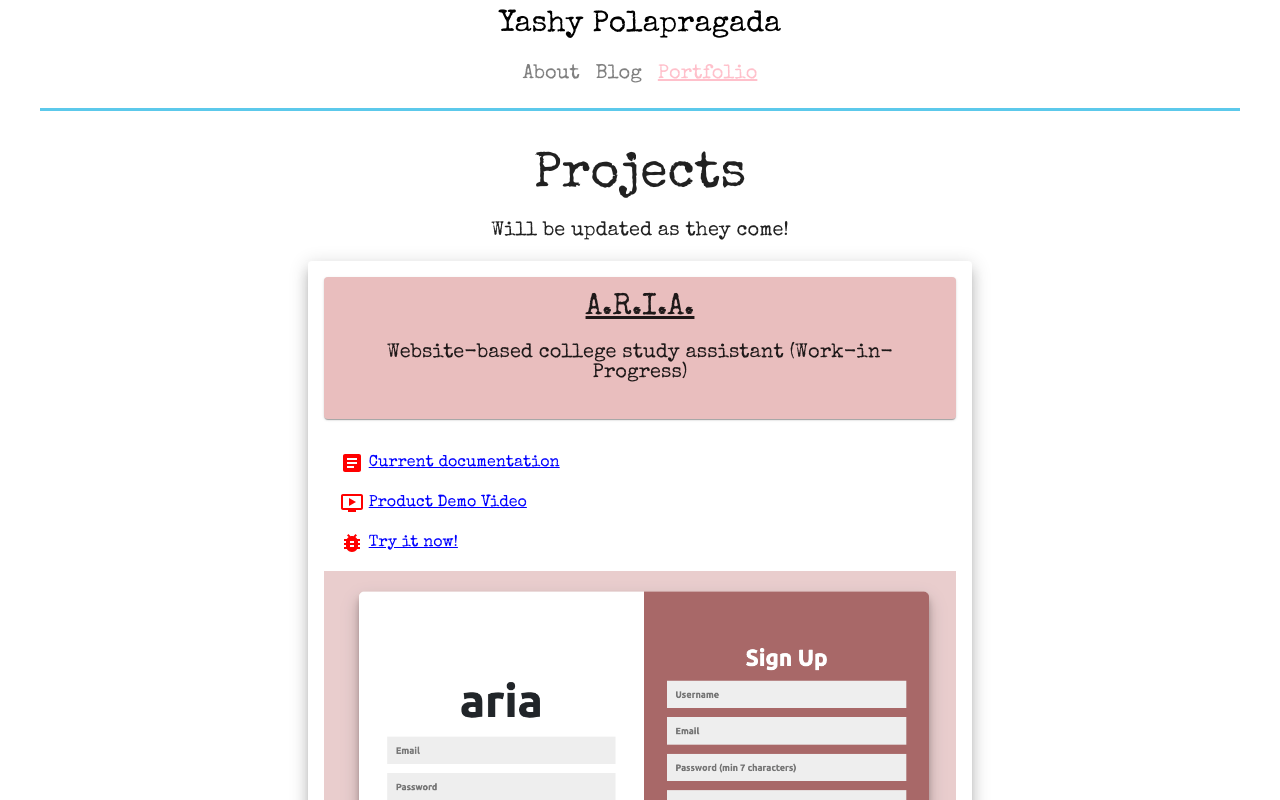
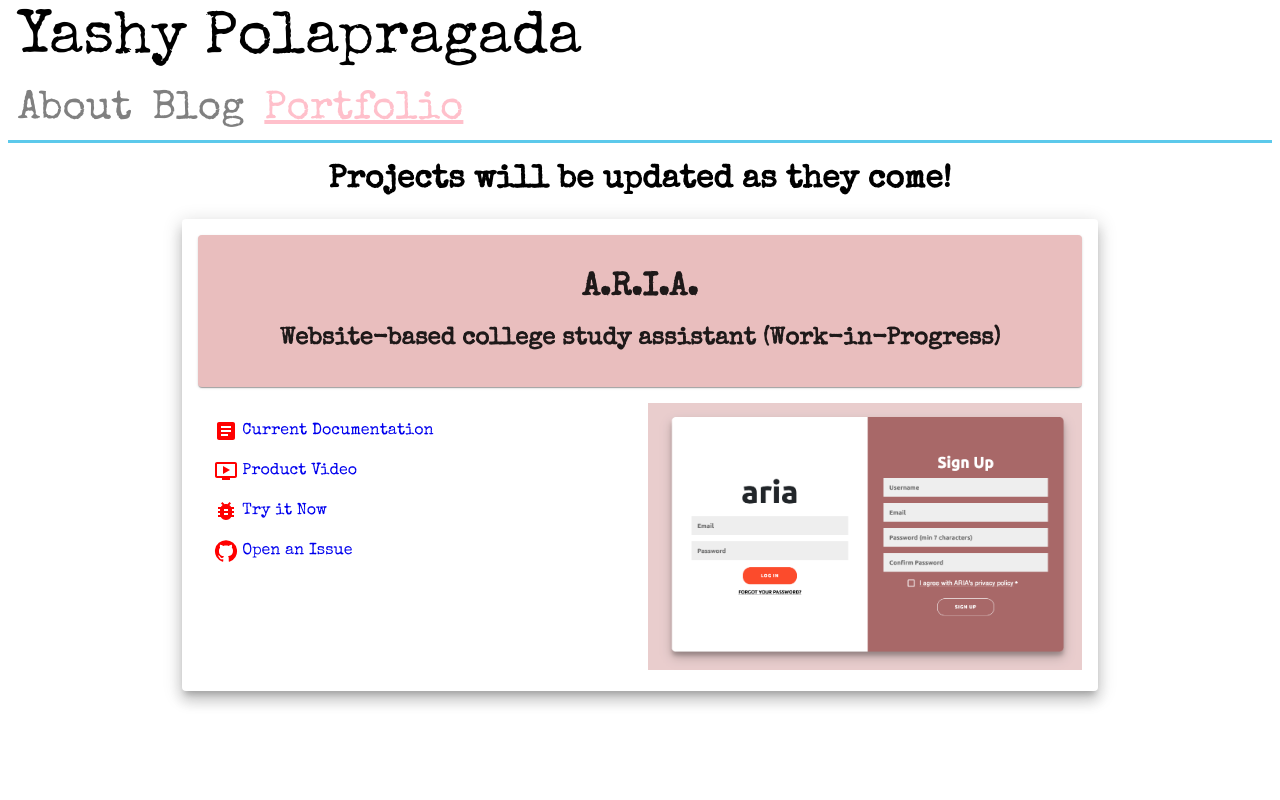
Before and after one commit to yashpola/yashpola, a React (Create React App) app in the folder yashy/: page /portfolio in a window 1280 px wide. Shown: the top 800 px of the page. Built offline with nearby package versions, Linux system fonts and the light colour scheme.

Commit message:
Website UI Cleanup

```diff
--- a/yashy/src/Components/BlogPage/DefaultBlogPage.jsx
+++ b/yashy/src/Components/BlogPage/DefaultBlogPage.jsx
@@ -34,61 +34,36 @@ export default function DefaultBlogPage() {
 
   return (
     <>
-      <Grid sx={{ margin: "auto" }} container spacing={2}>
-        <Grid item xs={12}>
       {defaultPage && (
         <Container
           sx={{
             backgroundColor: "#E9BEBE",
             padding: 4,
+            marginTop: 5,
           }}
         >
           <Card
+            className="blog-page-card"
             sx={{
-                  fontSize: 30,
               textAlign: "center",
               padding: 2,
               borderRadius: "16px",
             }}
             elevation={0}
           >
-                I document my brief thoughts here on the movies and tv shows I
-                watch and plan to watch (I assume you've watched them too!).
-                Click to view either{" "}
-                <button
-                  style={{
-                    backgroundColor: "transparent",
-                    border: "none",
-                    fontSize: 30,
-                    fontFamily: "inherit",
-                    cursor: "pointer",
-                    color: "blue",
-                    textDecoration: "underline",
-                  }}
-                  onClick={showMovieThoughts}
-                >
+            I document my brief thoughts here on the movies and tv shows I watch
+            and plan to watch (I assume you've watched them too!). Click to view
+            either
+            <button className="blog-page-links" onClick={showMovieThoughts}>
               movie
-                </button>{" "}
-                or{" "}
-                <button
-                  style={{
-                    backgroundColor: "transparent",
-                    border: "none",
-                    fontSize: 30,
-                    fontFamily: "inherit",
-                    cursor: "pointer",
-                    color: "blue",
-                    textDecoration: "underline",
-                  }}
-                  onClick={showTVThoughts}
-                >
+            </button>
+            or
+            <button className="blog-page-links" onClick={showTVThoughts}>
               tv
-                </button>{" "}
+            </button>
             thoughts.
             <br />
-                <TheaterComedy
-                  sx={{ margin: "auto", width: 150, height: 150 }}
-                />
+            <TheaterComedy sx={{ margin: "auto", width: 150, height: 150 }} />
           </Card>
         </Container>
       )}
@@ -104,8 +79,6 @@ export default function DefaultBlogPage() {
           showMovieThoughts={showMovieThoughts}
         />
       )}
-        </Grid>
-      </Grid>
     </>
   );
 }
--- a/yashy/src/Components/BlogPage/MovieThoughts.jsx
+++ b/yashy/src/Components/BlogPage/MovieThoughts.jsx
@@ -1,4 +1,5 @@
-import { Grid, Paper, Button } from "@mui/material";
+import { Grid, Button } from "@mui/material";
+import { NavigateBefore, NavigateNext } from "@mui/icons-material";
 import CurrentReviewCard from "./CurrentReviewCard";
 import UpcomingReviewCard from "./UpcomingReviewCard";
 import MoviePosts from "./Posts/MoviePosts";
@@ -6,51 +7,48 @@ import MoviePosts from "./Posts/MoviePosts";
 export default function MovieThoughts({ backToDefault, showTVThoughts }) {
   return (
     <>
-      <Button
-        variant="contained"
-        onClick={backToDefault}
-        sx={{ backgroundColor: "black", textAlign: "center" }}
-      >
-        Back to Blog Page
-      </Button>
-      <Button
-        variant="contained"
-        onClick={showTVThoughts}
-        sx={{ marginLeft: 3, backgroundColor: "black", textAlign: "center" }}
-      >
-        TV Thoughts
-      </Button>
       <Grid container spacing={2}>
         <Grid item xs={12}>
-          <Paper
+          <Button
             sx={{
-              marginTop: 5,
-              textAlign: "center",
-              fontSize: 35,
+              backgroundColor: "black",
+              border: "none",
+              marginTop: 2,
+              marginLeft: 2,
             }}
-            elevation={0}
+            onClick={backToDefault}
+            variant="contained"
           >
-            Current Reviews (Movies)
-            <br />
-          </Paper>
+            Back to Home
+          </Button>{" "}
+          <Button
+            sx={{
+              backgroundColor: "black",
+              border: "none",
+              marginTop: 2,
+              marginLeft: 2,
+            }}
+            onClick={showTVThoughts}
+            variant="contained"
+          >
+            TV Thoughts
+          </Button>
+        </Grid>
+        <Grid item xs={12}>
+          <h1>Yashy's Movie Thoughts</h1>
+        </Grid>
+        <Grid item xs={12}>
+          <h1>Current Reviews</h1>
           <CurrentReviewCard {...MoviePosts.Inglourious} />
           <CurrentReviewCard {...MoviePosts.TrainingDay} />
           <CurrentReviewCard {...MoviePosts.NoCountry} />
         </Grid>
         <Grid item xs={12}>
-          <Paper
-            sx={{
-              textAlign: "center",
-              marginTop: 10,
-              fontSize: 35,
-            }}
-            elevation={0}
-          >
-            Upcoming Reviews (Movies)
-          </Paper>
+          <h1>Upcoming Reviews</h1>
           <UpcomingReviewCard title="Nocturnal Animals (2016) | Tom Ford | Jake Gyllenhaal, Amy Adams, Michael Shannon" />
           <UpcomingReviewCard title="The Nice Guys (2016) | Shane Black | Ryan Gosling, Russell Crowe" />
         </Grid>
+        <Grid item xs={12}></Grid>
       </Grid>
     </>
   );
--- a/yashy/src/Components/BlogPage/TVShowThoughts.jsx
+++ b/yashy/src/Components/BlogPage/TVShowThoughts.jsx
@@ -1,4 +1,5 @@
-import { Grid, Paper, Button } from "@mui/material";
+import { Grid, Button, IconButton } from "@mui/material";
+import { NavigateBefore, NavigateNext } from "@mui/icons-material";
 import CurrentReviewCard from "./CurrentReviewCard";
 import UpcomingReviewCard from "./UpcomingReviewCard";
 import TVShowPosts from "./Posts/TVShowPosts";
@@ -6,47 +7,43 @@ import TVShowPosts from "./Posts/TVShowPosts";
 export default function TVShowThoughts({ backToDefault, showMovieThoughts }) {
   return (
     <>
-      <Button
-        variant="contained"
-        onClick={backToDefault}
-        sx={{ backgroundColor: "black", textAlign: "center" }}
-      >
-        Back to Blog Page
-      </Button>
-      <Button
-        variant="contained"
-        onClick={showMovieThoughts}
-        sx={{ marginLeft: 3, backgroundColor: "black", textAlign: "center" }}
-      >
-        Movie Thoughts
-      </Button>
       <Grid container spacing={2}>
         <Grid item xs={12}>
-          <Paper
+          <Button
             sx={{
-              marginTop: 5,
-              textAlign: "center",
-              fontSize: 35,
+              backgroundColor: "black",
+              border: "none",
+              marginTop: 2,
+              marginLeft: 2,
             }}
-            elevation={0}
+            onClick={backToDefault}
+            variant="contained"
           >
-            Current Reviews (TV)
-          </Paper>
+            Back to Home
+          </Button>{" "}
+          <Button
+            sx={{
+              backgroundColor: "black",
+              border: "none",
+              marginTop: 2,
+              marginLeft: 2,
+            }}
+            onClick={showMovieThoughts}
+            variant="contained"
+          >
+            Movie Thoughts
+          </Button>
+        </Grid>
+        <Grid item xs={12}>
+          <h1>Yashy's TV Thoughts</h1>
+        </Grid>
+        <Grid item xs={12}>
+          <h1>Current Reviews</h1>
           <CurrentReviewCard {...TVShowPosts.Suits} />
           <CurrentReviewCard {...TVShowPosts.MadMen} />
         </Grid>
         <Grid item xs={12}>
-          <Paper
-            sx={{
-              textAlign: "center",
-              marginTop: 10,
-              // maxWidth: "50%",
-              fontSize: 35,
-            }}
-            elevation={0}
-          >
-            Upcoming Reviews (TV)
-          </Paper>
+          <h1>Upcoming Reviews</h1>
           <UpcomingReviewCard title={TVShowPosts.BreakingBad.title} />
           <UpcomingReviewCard title="House of Cards (2013) | Beau Willimon | Kevin Spacey, Robin Wright" />
         </Grid>
--- a/yashy/src/Components/PortfolioPage/PortfolioPage.jsx
+++ b/yashy/src/Components/PortfolioPage/PortfolioPage.jsx
@@ -1,23 +1,11 @@
-import { Grid, Card } from "@mui/material";
+import { Grid } from "@mui/material";
 import ProjectCard from "./ProjectCard";
 import ariaScreenShot from "../WebsiteImages/aria.png";
 
 export default function PortfolioPage() {
   return (
     <>
-      <Card
-        sx={{
-          margin: "auto",
-          marginTop: 5,
-          textAlign: "center",
-          fontSize: 50,
-        }}
-        elevation={0}
-      >
-        Projects
-        <br />
-        <p style={{ fontSize: "20px" }}>Will be updated as they come!</p>
-      </Card>
+      <h1>Projects will be updated as they come!</h1>
       <Grid container spacing={2}>
         <Grid item xs={12}>
           <ProjectCard
@@ -26,7 +14,8 @@ export default function PortfolioPage() {
             projectSummary="Website-based college study assistant (Work-in-Progress)"
             testLink="https://orbital-aria.vercel.app/"
             currentDocumentation="https://docs.google.com/document/d/1LfagfeOdkiKYe6ysc-XoEnK6H7rnUqI2WzRXayJLmAk/edit?usp=sharing"
-            productDemo="https://drive.google.com/file/d/1tqDZK8Ah51cqJem-PbJ8aC-Btg8WI6lA/view?usp=sharing"
+            projectDemo="https://drive.google.com/file/d/1tqDZK8Ah51cqJem-PbJ8aC-Btg8WI6lA/view?usp=sharing"
+            projectIssues="https://github.com/yashpola/OrbitalARIA/issues"
             projectImg={ariaScreenShot}
           />
         </Grid>
--- a/yashy/src/Components/PortfolioPage/ProjectCard.jsx
+++ b/yashy/src/Components/PortfolioPage/ProjectCard.jsx
@@ -1,5 +1,5 @@
-import { Card, Paper, List, ListItem } from "@mui/material";
-import { Article, BugReport, OndemandVideo } from "@mui/icons-material";
+import { Card, Paper, List, ListItem, Grid } from "@mui/material";
+import { Article, BugReport, OndemandVideo, GitHub } from "@mui/icons-material";
 
 export default function ProjectCard({
   projectImg,
@@ -7,64 +7,64 @@ export default function ProjectCard({
   projectSummary,
   projectDemo,
   testLink,
+  projectIssues,
   currentDocumentation,
 }) {
   return (
     <Card
       sx={{
-        width: "50%",
+        width: "70%",
         margin: "auto",
         padding: 2,
       }}
       elevation={10}
     >
       <Paper
+        className="project-summary-card"
         sx={{
-          fontSize: 30,
           textAlign: "center",
           backgroundColor: "#E9BEBE",
           padding: 2,
           marginBottom: 2,
         }}
       >
-        <u>{projectTitle}</u>
-        <p style={{ fontSize: "20px" }}>{projectSummary}</p>
+        <h1>{projectTitle}</h1>
+        <h2>{projectSummary}</h2>
       </Paper>
+      <Grid container spacing={2}>
+        <Grid item xs={12} sm={6}>
           <List>
             <ListItem>
               <Article sx={{ color: "red" }} />
               &nbsp;
-          <a
-            style={{ color: "blue", textDecoration: "underline" }}
-            href={currentDocumentation}
-            title="ARIA's documentation"
-          >
-            Current documentation
+              <a href={currentDocumentation} title="ARIA's documentation">
+                Current Documentation
               </a>
             </ListItem>
             <ListItem>
               <OndemandVideo sx={{ color: "red" }} />
               &nbsp;
-          <a
-            style={{ color: "blue", textDecoration: "underline" }}
-            href={projectDemo}
-            title="ARIA's Demo Video"
-          >
-            Product Demo Video
+              <a href={projectDemo} title="ARIA's Demo Video">
+                Product Video
               </a>
             </ListItem>
             <ListItem>
               <BugReport sx={{ color: "red" }} />
               &nbsp;
-          <a
-            style={{ color: "blue", textDecoration: "underline" }}
-            href={testLink}
-            title="Try out ARIA"
-          >
-            Try it now!
+              <a href={testLink} title="Try out ARIA">
+                Try it Now
+              </a>
+            </ListItem>
+            <ListItem>
+              <GitHub sx={{ color: "red" }} />
+              &nbsp;
+              <a href={projectIssues} title="Feedback on ARIA">
+                Open an Issue
               </a>
             </ListItem>
           </List>
+        </Grid>
+        <Grid item xs={12} sm={6}>
           <img
             id="projectImg"
             src={projectImg}
@@ -72,10 +72,10 @@ export default function ProjectCard({
             style={{
               width: "100%",
               height: "auto",
-
-          // opacity: 0.5,
             }}
           />
+        </Grid>
+      </Grid>
     </Card>
   );
 }
--- a/yashy/src/Components/Universal/NavBar.jsx
+++ b/yashy/src/Components/Universal/NavBar.jsx
@@ -3,26 +3,17 @@ import AboutPage from "../AboutPage/AboutPage";
 import DefaultBlogPage from "../BlogPage/DefaultBlogPage";
 import PortfolioPage from "../PortfolioPage/PortfolioPage";
 import NoPage from "./NoPage";
-import { Container, Stack } from "@mui/material";
+import { Stack } from "@mui/material";
 
 export default function NavBar() {
   return (
     <>
-      <div style={{ fontSize: 30, marginTop: "10px", textAlign: "center" }}>
+      <div className="navbar">
+        <div className="navbar-brand" style={{ margin: "10px" }}>
           Yashy Polapragada
         </div>
-      <Container
-        sx={{
-          fontSize: 20,
-          display: "flex",
-          textAlign: "center",
-          justifyContent: "center",
-          padding: 3,
-          marginBottom: 5,
-          borderBottom: "3px solid #5cc9eb",
-        }}
-      >
         <Stack direction="row" spacing={2}>
+          <div className="nav-item" style={{ margin: "10px" }}>
             <NavLink
               to="/"
               style={({ isActive }) => ({
@@ -32,6 +23,8 @@ export default function NavBar() {
             >
               About
             </NavLink>
+          </div>
+          <div className="nav-item" style={{ margin: "10px" }}>
             <NavLink
               to="/blog"
               style={({ isActive }) => ({
@@ -41,6 +34,8 @@ export default function NavBar() {
             >
               Blog
             </NavLink>
+          </div>
+          <div className="nav-item" style={{ margin: "10px" }}>
             <NavLink
               to="/portfolio"
               style={({ isActive }) => ({
@@ -50,8 +45,9 @@ export default function NavBar() {
             >
               Portfolio
             </NavLink>
+          </div>
         </Stack>
-      </Container>
+      </div>
       <Routes>
         <Route exact path="/" element={<AboutPage />} />
         <Route exact path="/blog" element={<DefaultBlogPage />} />
--- a/yashy/src/Styles.css
+++ b/yashy/src/Styles.css
@@ -7,4 +7,92 @@ body {
   background-attachment: fixed;
   background-size: cover;
   font-family: "Special Elite";
+  box-sizing: border-box;
 }
+
+a {
+  text-decoration: none;
+}
+
+h1 {
+  text-align: center;
+}
+
+.navbar {
+  border-bottom: 3px solid #5cc9eb;
+  width: 100%;
+}
+
+.nav-item {
+  display: inline;
+  cursor: pointer;
+}
+
+.blog-page-links {
+  background-color: transparent;
+  border: none;
+  font-size: 30px;
+  font-family: inherit;
+  cursor: pointer;
+  color: blue;
+  text-decoration: underline;
+}
+
+.movie-tv-nav-buttons {
+  background-color: black;
+}
+
+/* Small devices (phones) */
+
+@media only screen and (max-width: 600px) {
+  .navbar-brand {
+    font-size: 30px;
+  }
+  .nav-item {
+    font-size: 20px;
+  }
+
+  .blog-page-card {
+    font-size: 20px;
+  }
+
+  .blog-page-links {
+    font-size: 20px;
+  }
+}
+
+/* Medium devices (landscape tablets, 600px and up) */
+@media only screen and (min-width: 600px) {
+  .navbar-brand {
+    font-size: 50px;
+  }
+  .nav-item {
+    font-size: 30px;
+  }
+
+  .blog-page-card {
+    font-size: 30px;
+  }
+
+  .blog-page-links {
+    font-size: 30px;
+  }
+}
+
+/* Large devices (laptops/desktops, 992px and up) */
+@media only screen and (min-width: 992px) {
+  .navbar-brand {
+    font-size: 60px;
+  }
+  .nav-item {
+    font-size: 40px;
+  }
+
+  .blog-page-card {
+    font-size: 40px;
+  }
+
+  .blog-page-links {
+    font-size: 40px;
+  }
+}
```
Lines whose indentation alone changed are shown as unchanged.
